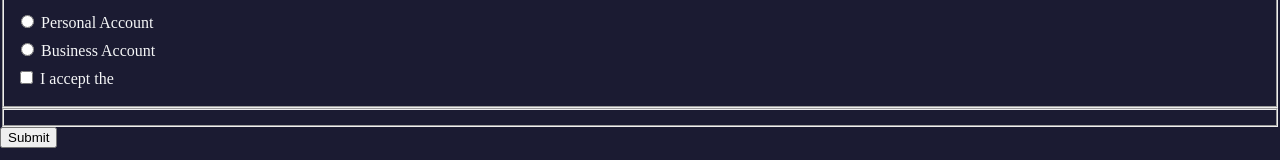
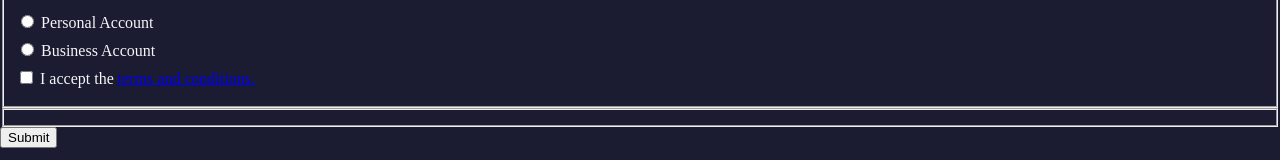
Before and after one commit to vicgals/freecode, a plain HTML site: page index.html in a window 1280 px wide. Shown: the part 240-400 px from the top of the page. Drawn offline with Linux system fonts and the light colour scheme.

Commit message:
added closing tag

```diff
--- a/index.html
+++ b/index.html
@@ -19,7 +19,7 @@
     <fieldset>
       <label><input type="radio" name="account-type"/> Personal Account</label>
       <label><input type="radio" name="account-type"/> Business Account</label>
-      <label><input type="checkbox" required/> I accept the <a href="https://www.freecodecamp.org/news/terms-of-service/"terms and conditions.</a></label>
+      <label><input type="checkbox" required/> I accept the <a href="https://www.freecodecamp.org/news/terms-of-service/">terms and conditions.</a></label>
     </fieldset>
     <fieldset>
 
```
